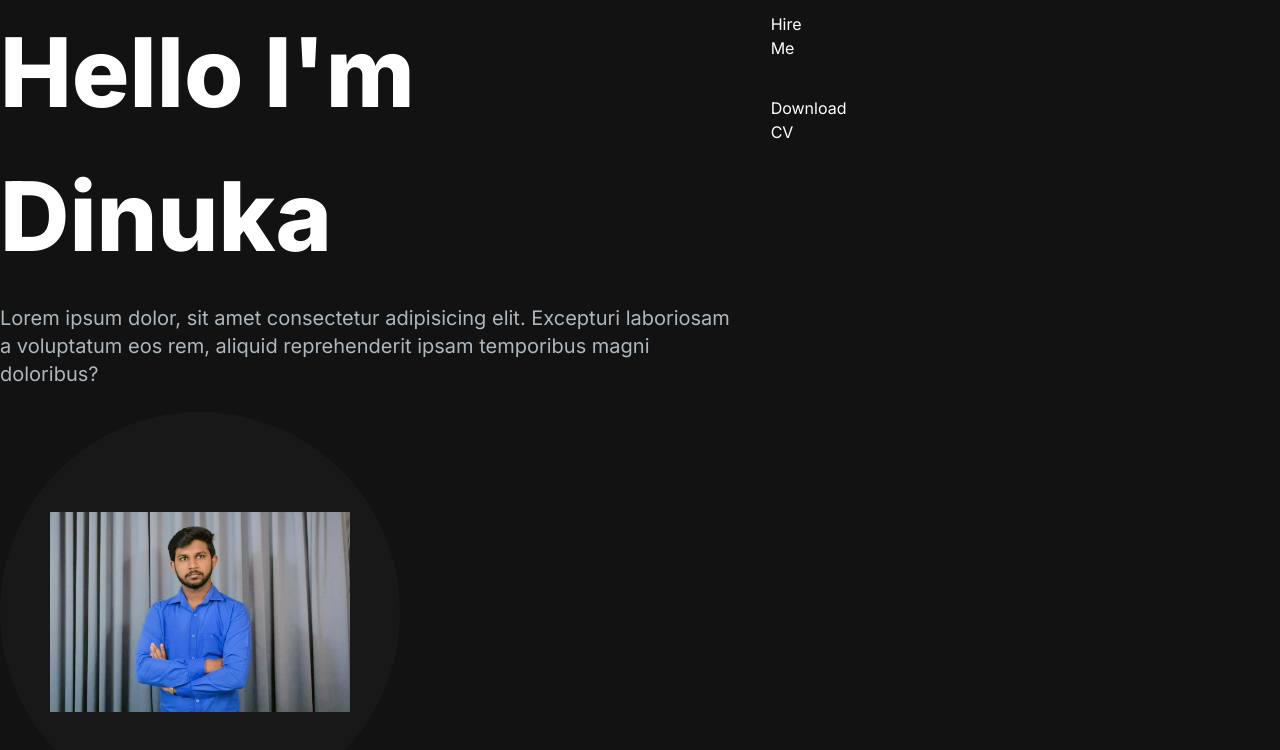
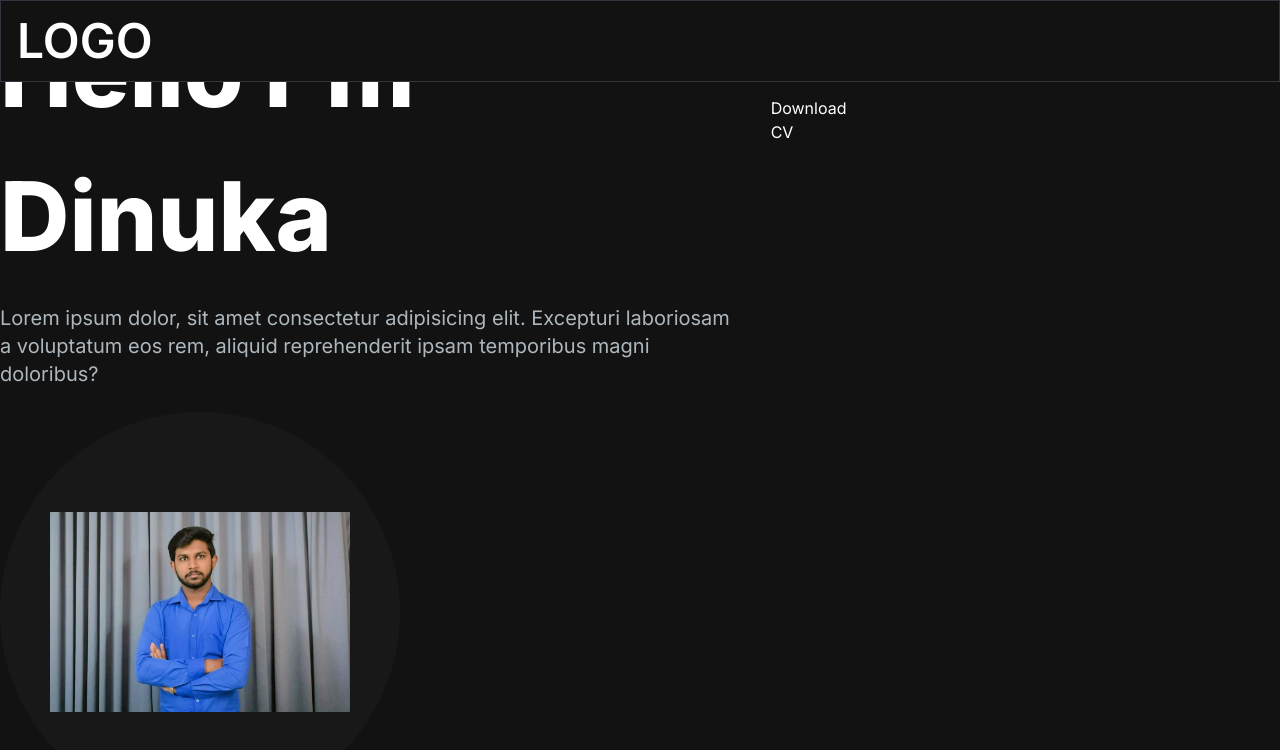
Before and after one commit to DinukaUdawela/Portfolio-website, a Next.js app: page / in a window 1280 px wide. Shown: the top 750 px of the page. Built offline with nearby package versions, Linux system fonts and the light colour scheme.

Commit message:
page.js update

```diff
--- a/src/app/page.js
+++ b/src/app/page.js
@@ -1,10 +1,12 @@
 import Image from "next/image";
 import HeroSection from "@/components/HeroSection";
+import Navbar from "@/components/Navbar";
 
 export default function Home() {
   return (
     <main className="flex min-h-screen flex-col bg-[#121212]
     ">
+      <Navbar/>
       <div class="container">
         <HeroSection/>
       </div>
```
